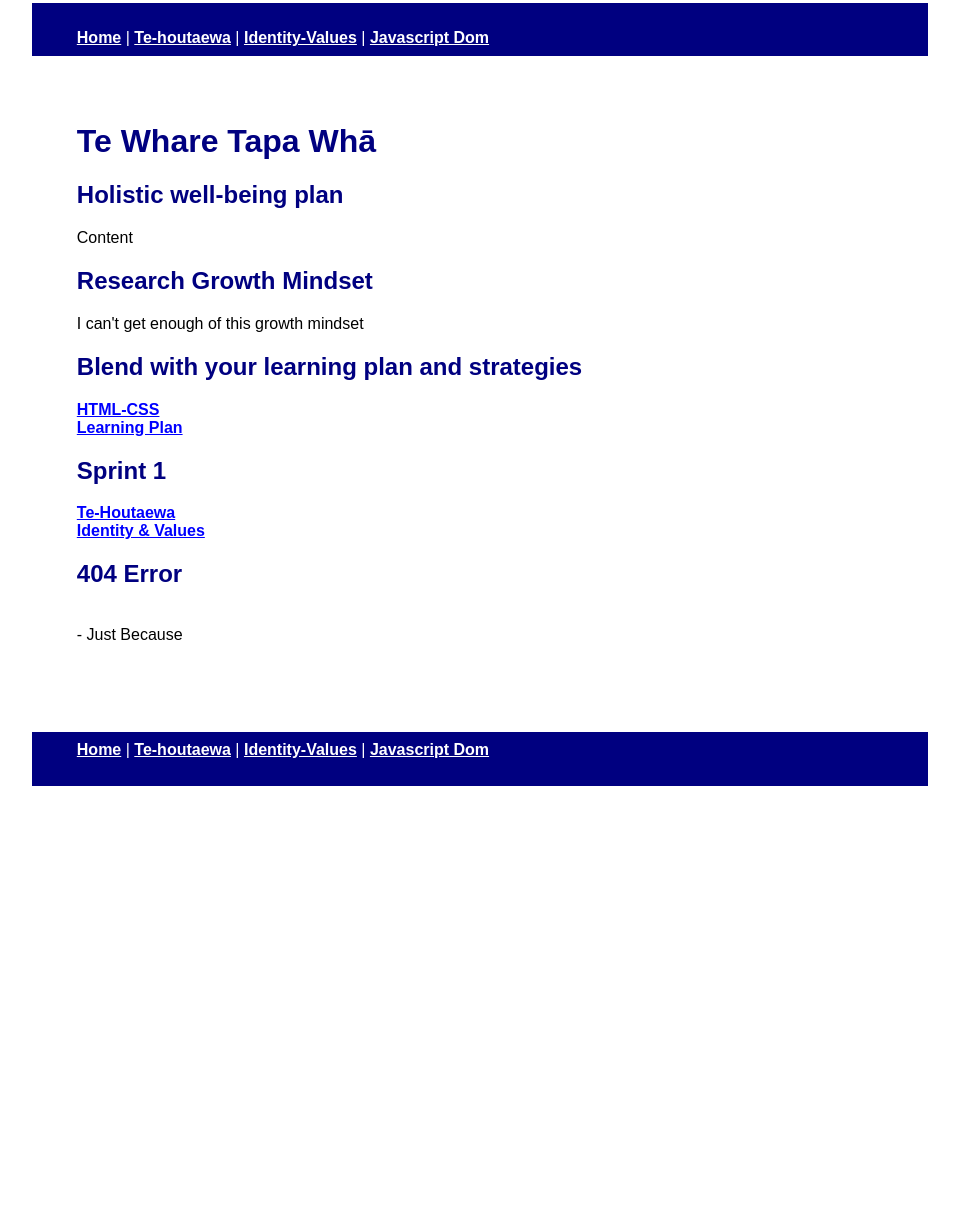
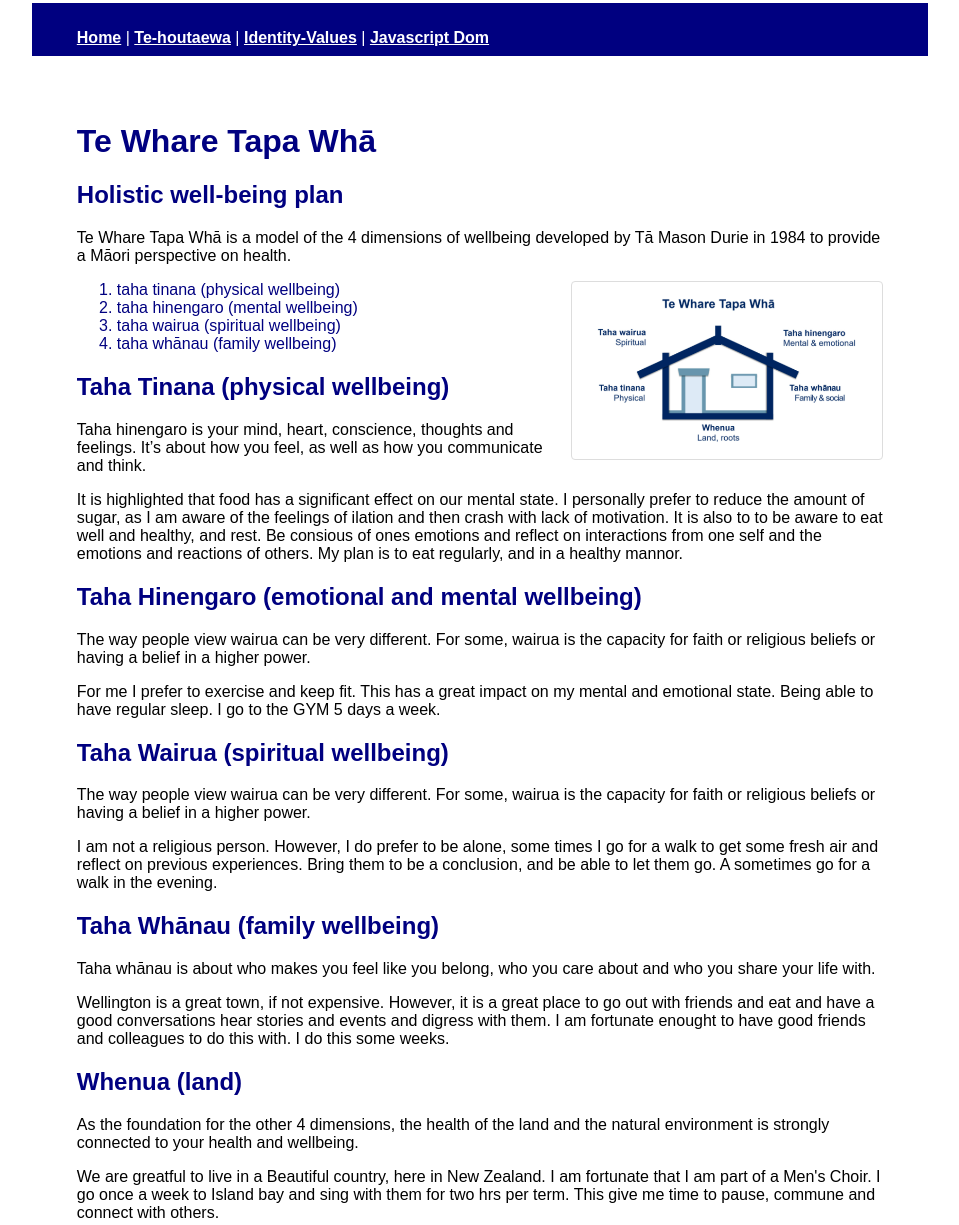
Before and after one commit to anthonymartin36/blog, a website: page te-whare-tapa-wha.html in a window 1280 px wide. Shown: the part 23-1248 px from the top of the page, without its empty margins (160-1119 px from the left). Before the commit the page ends 834 px from the top, so only its background shows below. Drawn offline with Linux system fonts and the light colour scheme.

Commit message:
Te Whare Tapa Wha

```diff
--- a/te-whare-tapa-wha.html
+++ b/te-whare-tapa-wha.html
@@ -16,26 +16,46 @@
     </h1>
     <p>
         <h2> Holistic well-being plan </h2>
-        Content
+        <p>Te Whare Tapa Whā is a model of the 4 dimensions of wellbeing developed by Tā Mason Durie in 1984 to provide a Māori perspective on health.</p>
+        <image style="border: 1px solid #ddd; border-radius: 4px; padding: 5px; width: 300px; float:right;" src="images/te-whare-tapa-wha.png" label="Te Whare Tapa Whā is a model of the 4 dimensions of wellbeing developed by Tā Mason Durie" />
+
     </p>
     <p>
-        <h2>Research Growth Mindset</h2>
-       I can't get enough of this growth mindset
+
+        <ol>
+        <li>taha tinana (physical wellbeing)</li>
+        <li>taha hinengaro (mental wellbeing)</li>
+        <li>taha wairua (spiritual wellbeing)</li>
+        <li>taha whānau (family wellbeing)</li>
+        </ol>
     </p>
     <p>
-        <h2>Blend with your learning plan and strategies </h2>
-        <a href="https://anthonymartin36.github.io/blog/html-css.html" style="color:blue;">HTML-CSS</a> <br />
-        <a href="https://anthonymartin36.github.io/blog/learning-plan.html" style="color:blue;">Learning Plan</a> <br />
+        <h2>Taha Tinana (physical wellbeing)</h2>
+        <p>Taha hinengaro is your mind, heart, conscience, thoughts and feelings. It’s about how you feel, as well as how you communicate and think.</p>
+        <p>It is highlighted that food has a significant effect on our mental state. I personally prefer to reduce the amount of sugar, as I am aware of the feelings of ilation and then crash with lack of motivation.
+            It is also to to be aware to eat well and healthy, and rest. Be consious of ones emotions and reflect on interactions from one self and the emotions and reactions of others. My plan is to eat regularly, and in a healthy mannor.  </p>
     </p>
     <p>
-        <h2>Sprint 1 </h2>
-        <a href="https://anthonymartin36.github.io/blog/te-houtaewa-template.html" style="color:blue;">Te-Houtaewa</a> <br />
-        <a href="https://anthonymartin36.github.io/blog/identity-values.html" style="color:blue;">Identity & Values</a> <br />
+        <h2>Taha Hinengaro (emotional and mental wellbeing)</h2>
+        <p>The way people view wairua can be very different. For some, wairua is the capacity for faith or religious beliefs or having a belief in a higher power.</p>
+        <p>For me I prefer to exercise and keep fit. This has a great impact on my mental and emotional state. Being able to have regular sleep. I go to the GYM 5 days a week.</p>
     </p>
     <p>
-       <h2>404 Error </h2>
-        <br> - Just Because <br>
+        <h2>Taha Wairua (spiritual wellbeing)</h2>
+        <p>The way people view wairua can be very different. For some, wairua is the capacity for faith or religious beliefs or having a belief in a higher power.</p>
+        <p>I am not a religious person. However, I do prefer to be alone, some times I go for a walk to get some fresh air and reflect on previous experiences. Bring them to be a conclusion, and be able to let them go. A sometimes go for a walk in the evening. </p>
     </p>
+    <p>
+        <h2>Taha Whānau (family wellbeing)</h2>
+        <p>Taha whānau is about who makes you feel like you belong, who you care about and who you share your life with.</p>
+        <p>Wellington is a great town, if not expensive. However, it is a great place to go out with friends and eat and have a good conversations hear stories and events and digress with them. I am fortunate enought to have good friends and colleagues to do this with. I do this some weeks. </p>
+    </p>
+    <p>
+        <h2>Whenua (land)</h2>
+        <p>As the foundation for the other 4 dimensions, the health of the land and the natural environment is strongly connected to your health and wellbeing.</p>
+        <p>We are greatful to live in a Beautiful country, here in New Zealand. I am fortunate that I am part of a Men's Choir. I go once a week to Island bay and sing with them for two hrs per term. This give me time to pause, commune and connect with others.  </p>
+    </p>
+
 <span></span>
 <span></span>
 
```
Also changed, not shown: index.html (+1 -1 lines), neuroplasticity.html (+1 -1 lines), images/te-whare-tapa-wha.png (added), 1 other file.
